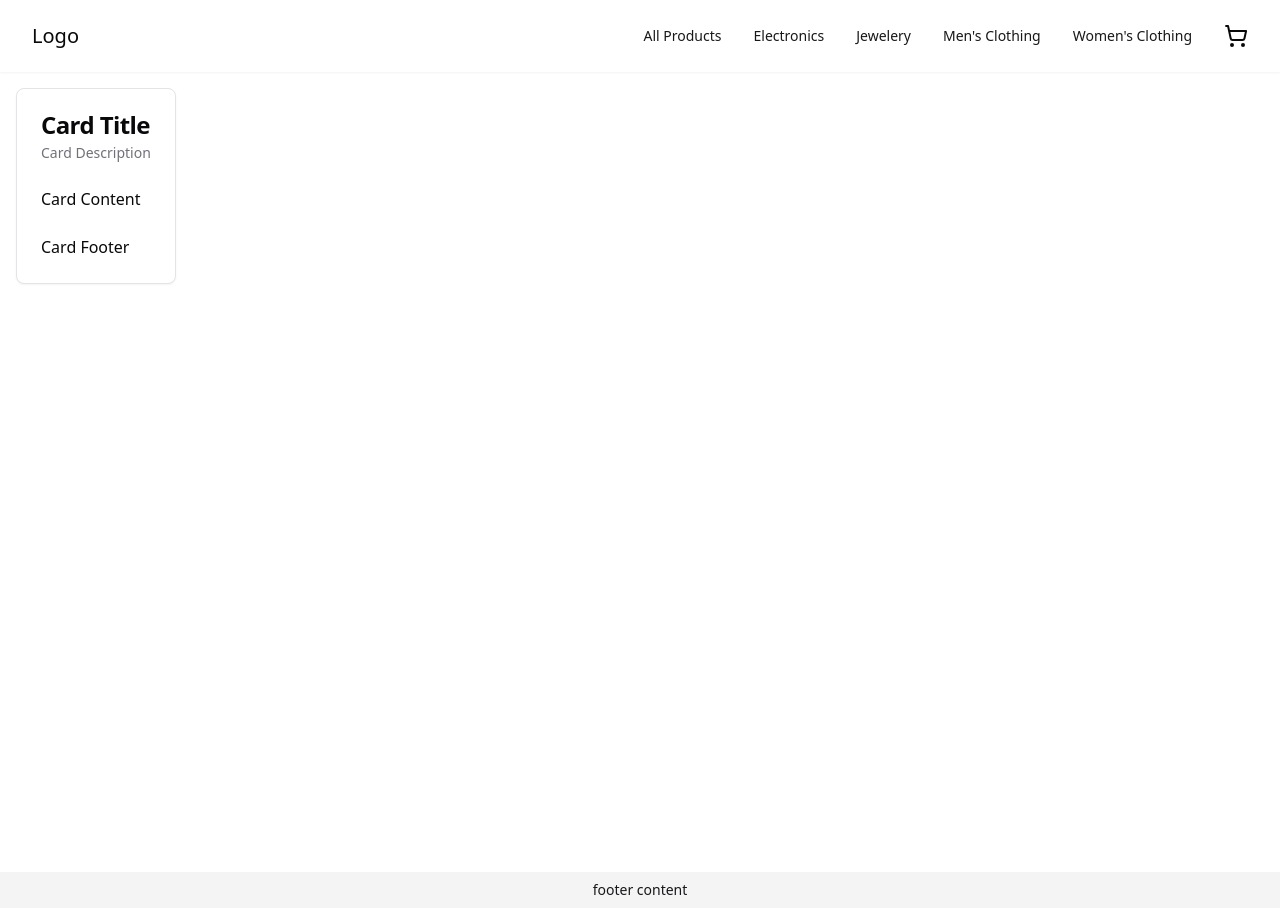
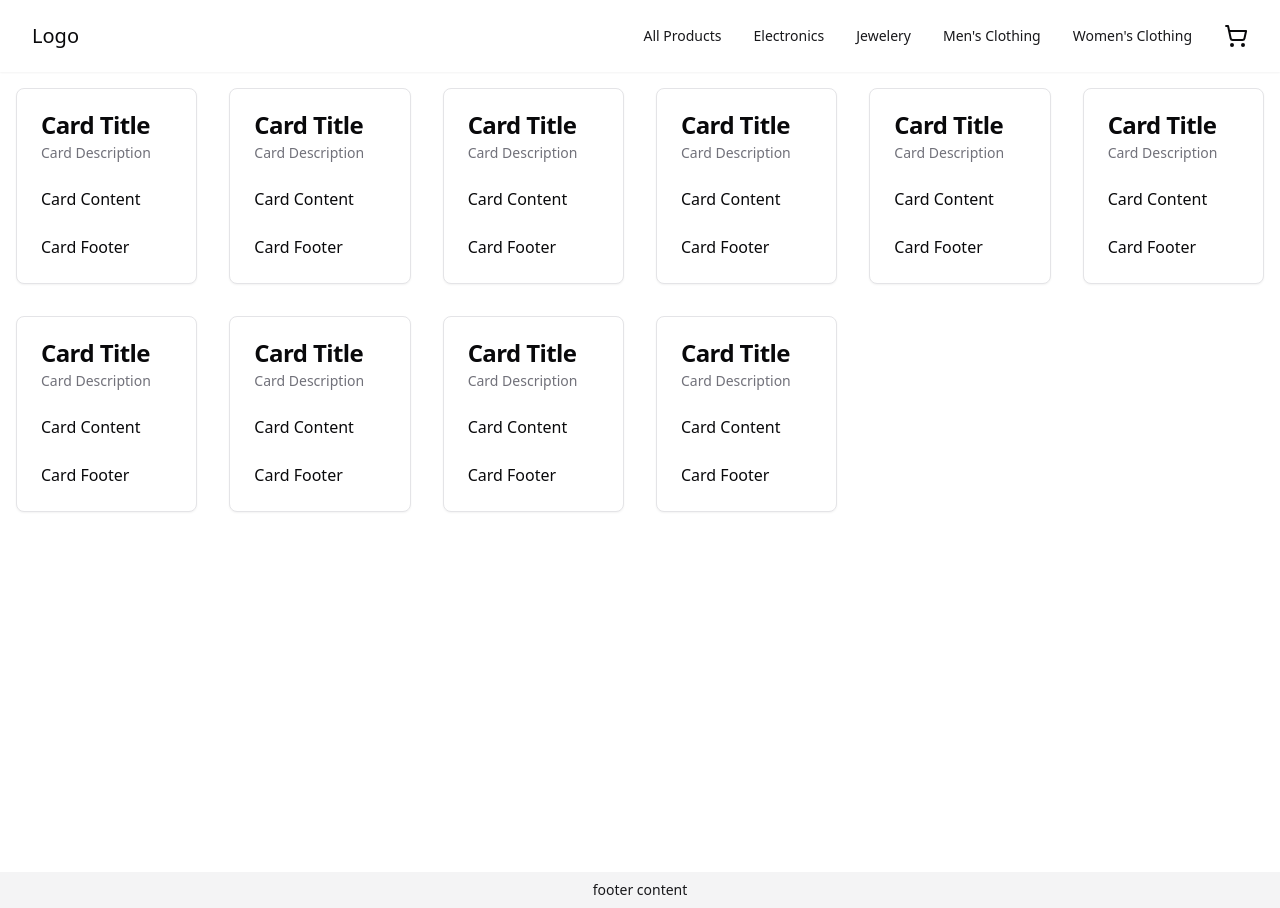
Before and after one commit to tjglwcz/odin-shopping-cart, a React (Vite) app: page /products in a window 1280 px wide. Built offline with nearby package versions, Linux system fonts and the light colour scheme.

Commit message:
Adjust products page layout to render multiple cards

```diff
--- a/src/components/Footer.tsx
+++ b/src/components/Footer.tsx
@@ -1,6 +1,6 @@
 export const Footer = () => {
   return (
-    <footer className="py-2 text-center text-accent-foreground text-sm bg-accent justify-self-end">
+    <footer className="py-2 text-center text-accent-foreground text-sm bg-accent justify-self-end mb-auto">
       footer content
     </footer>
   );
--- a/src/routes/products.tsx
+++ b/src/routes/products.tsx
@@ -1,8 +1,22 @@
 import { ProductCard } from "@/components/ProductCard";
 export const Products = () => {
+  let names = [
+    "card1",
+    "card2",
+    "card3",
+    "card4",
+    "card5",
+    "card6",
+    "card7",
+    "card8",
+    "card9",
+    "card10",
+  ];
   return (
-    <div className="grid auto-cols-max p-4 md:w-max">
-      <ProductCard />
+    <div className="grid auto-cols-fr p-4 md:grid-cols-4 lg:grid-cols-6 gap-4 lg:gap-8">
+      {names.map((name) => (
+        <ProductCard />
+      ))}
     </div>
   );
 };
--- a/src/routes/root.tsx
+++ b/src/routes/root.tsx
@@ -8,7 +8,7 @@ export const Root = () => {
       <header className="sticky top-0 bg-background">
         <Navbar />
       </header>
-      <main className="h-screen">
+      <main className="min-h-screen">
         <Outlet />
       </main>
       <Footer />
```
